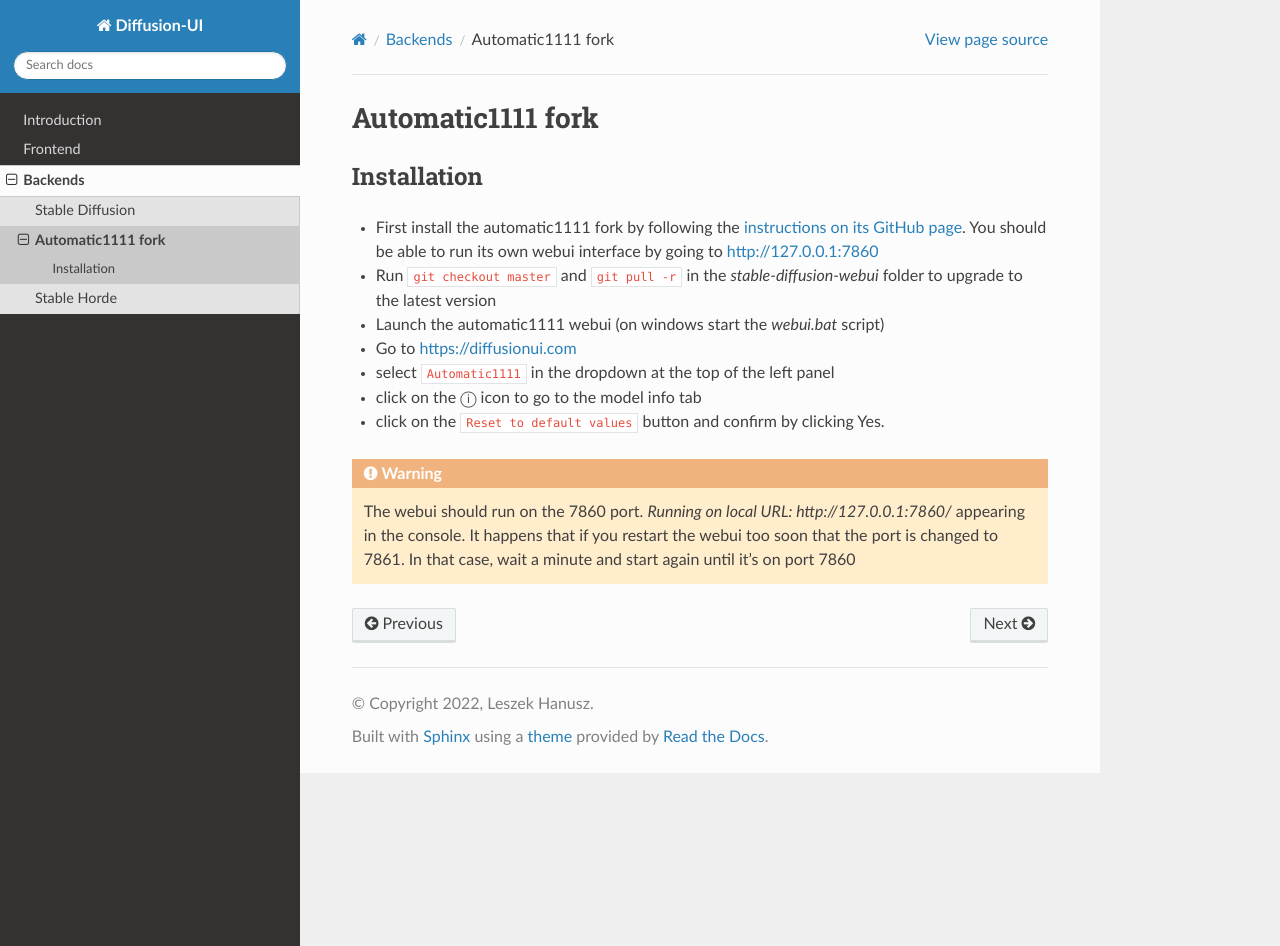
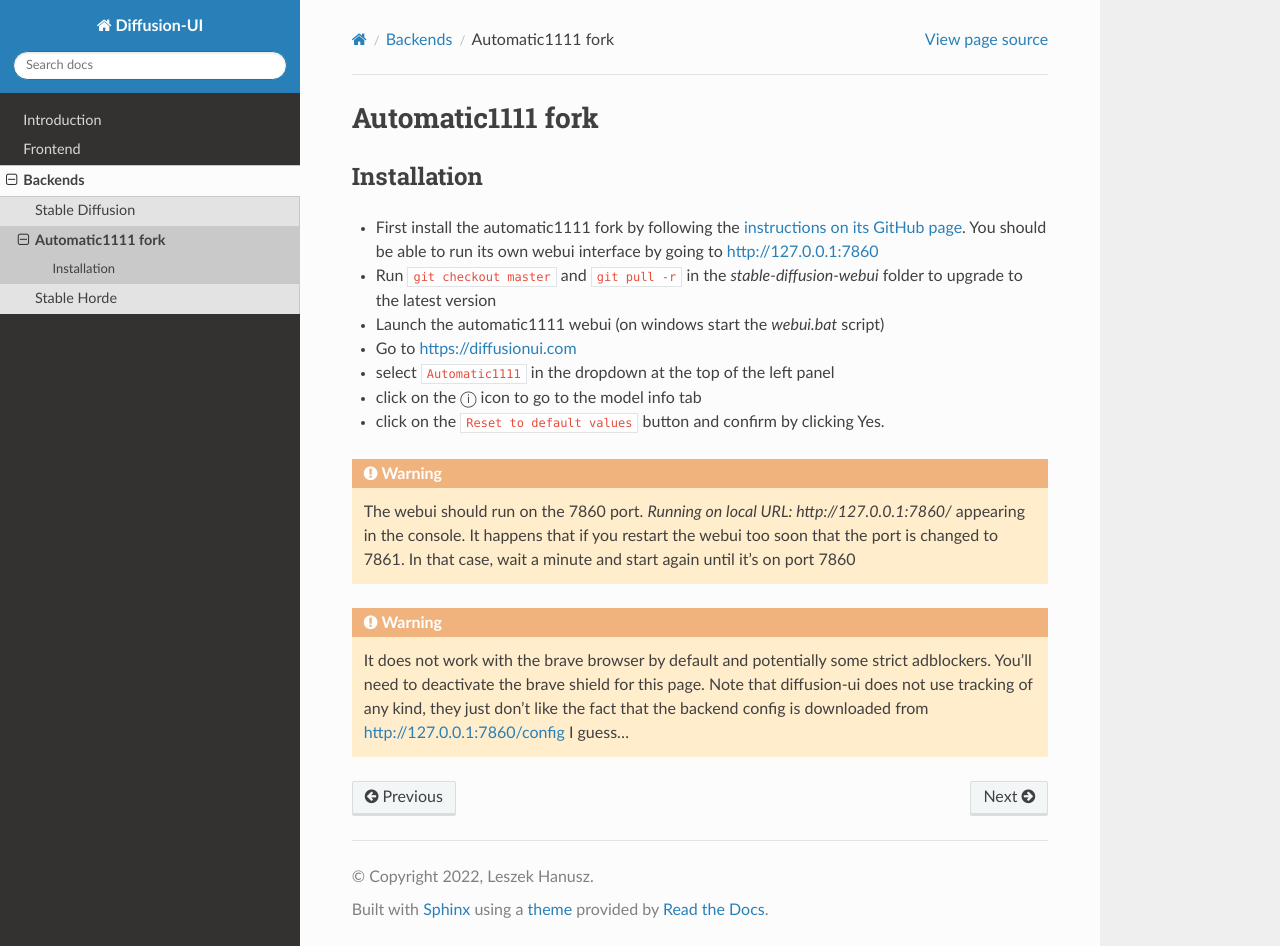
Before and after one commit to leszekhanusz/diffusion-ui-backend, a Sphinx documentation site: the page built from docs/backends/automatic1111.rst, in a window 1280 px wide and 946 px high. Built offline with Sphinx 7.4.7 and the Read the Docs theme 2.0.0, drawn with Linux system fonts in a browser that asks for light colours.

Commit message:
DOC Add brave browser warning (#16)

```diff
--- a/docs/backends/automatic1111.rst
+++ b/docs/backends/automatic1111.rst
@@ -28,3 +28,11 @@
     `Running on local URL:  http://127.0.0.1:7860/` appearing in the console.
     It happens that if you restart the webui too soon that the port is changed
     to 7861. In that case, wait a minute and start again until it's on port 7860
+
+.. warning::
+
+    It does not work with the brave browser by default and potentially some strict
+    adblockers. You'll need to deactivate the brave shield for this page.
+    Note that diffusion-ui does not use tracking of any kind, they just don't
+    like the fact that the backend config is downloaded from http://127.0.0.1:7860/config
+    I guess...
```
